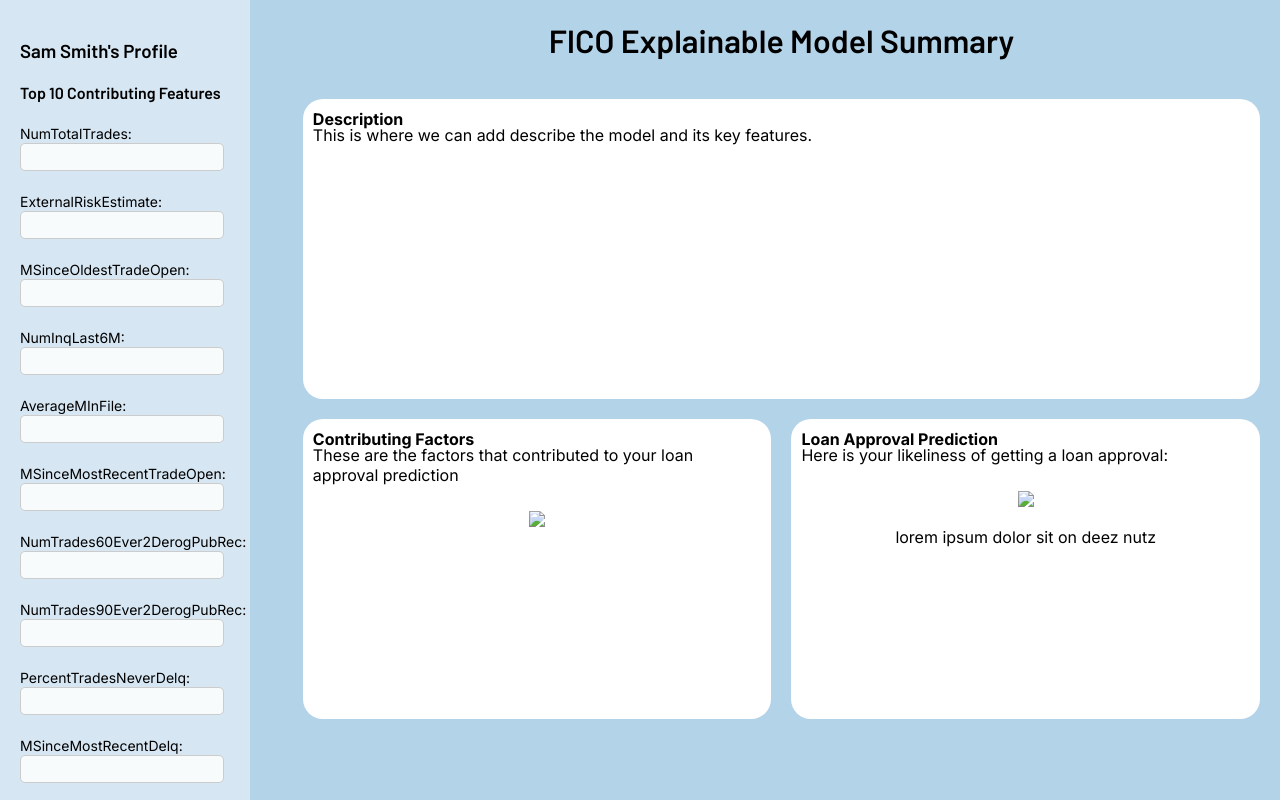
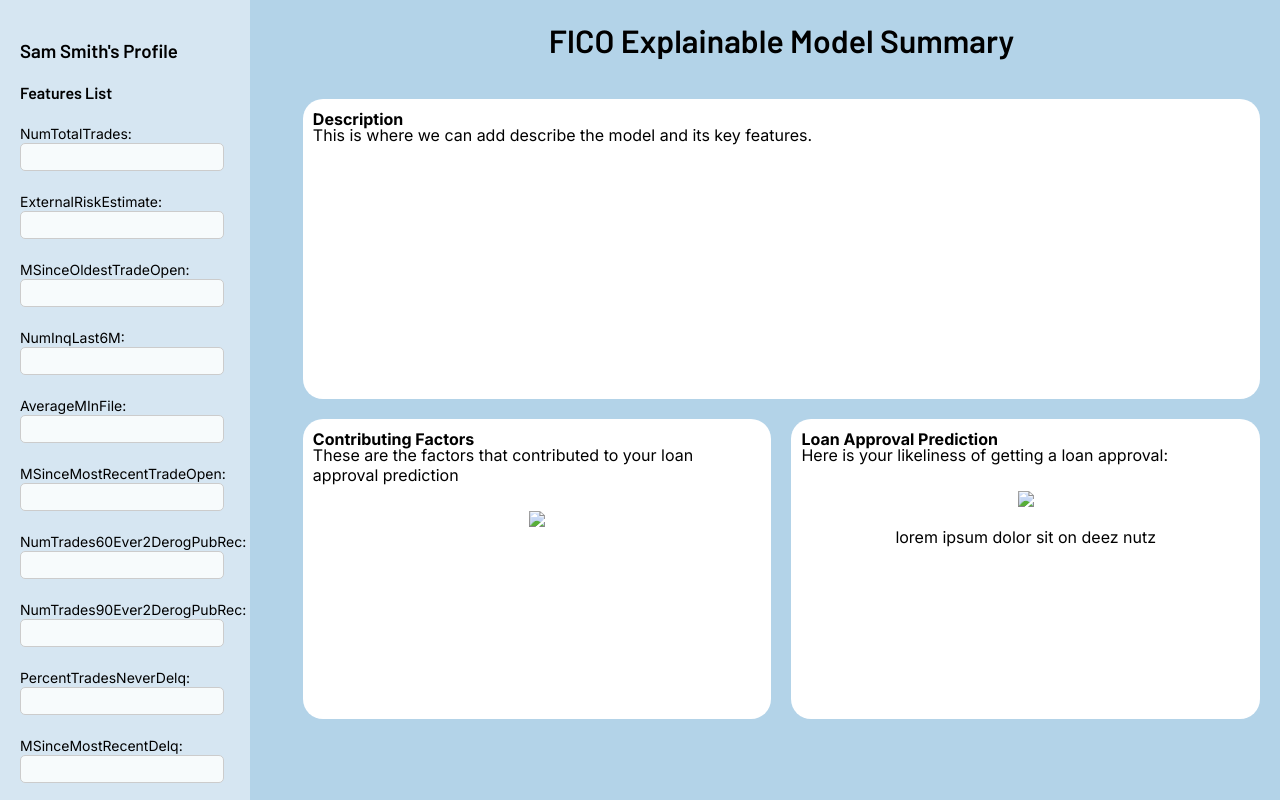
Before and after one commit to s-exe/csds-flask-project, a Flask app: template templates/dashboard.html in a window 1280 px wide. Run offline with Flask 2, Linux system fonts and the light colour scheme; the template is opened without the code that fills it, so the values that code supplies are empty.

Commit message:
changed top 10 contributors to features list

```diff
--- a/templates/dashboard.html
+++ b/templates/dashboard.html
@@ -154,7 +154,7 @@
                 <h3>Sam Smith's Profile</h3>
             </div>
 
-            <h4>Top 10 Contributing Features</h4>
+            <h4>Features List</h4>
             <form method="POST">
                 <!-- feature inputs -->
                 <label for="NumTotalTrades">NumTotalTrades:</label><br>
```
